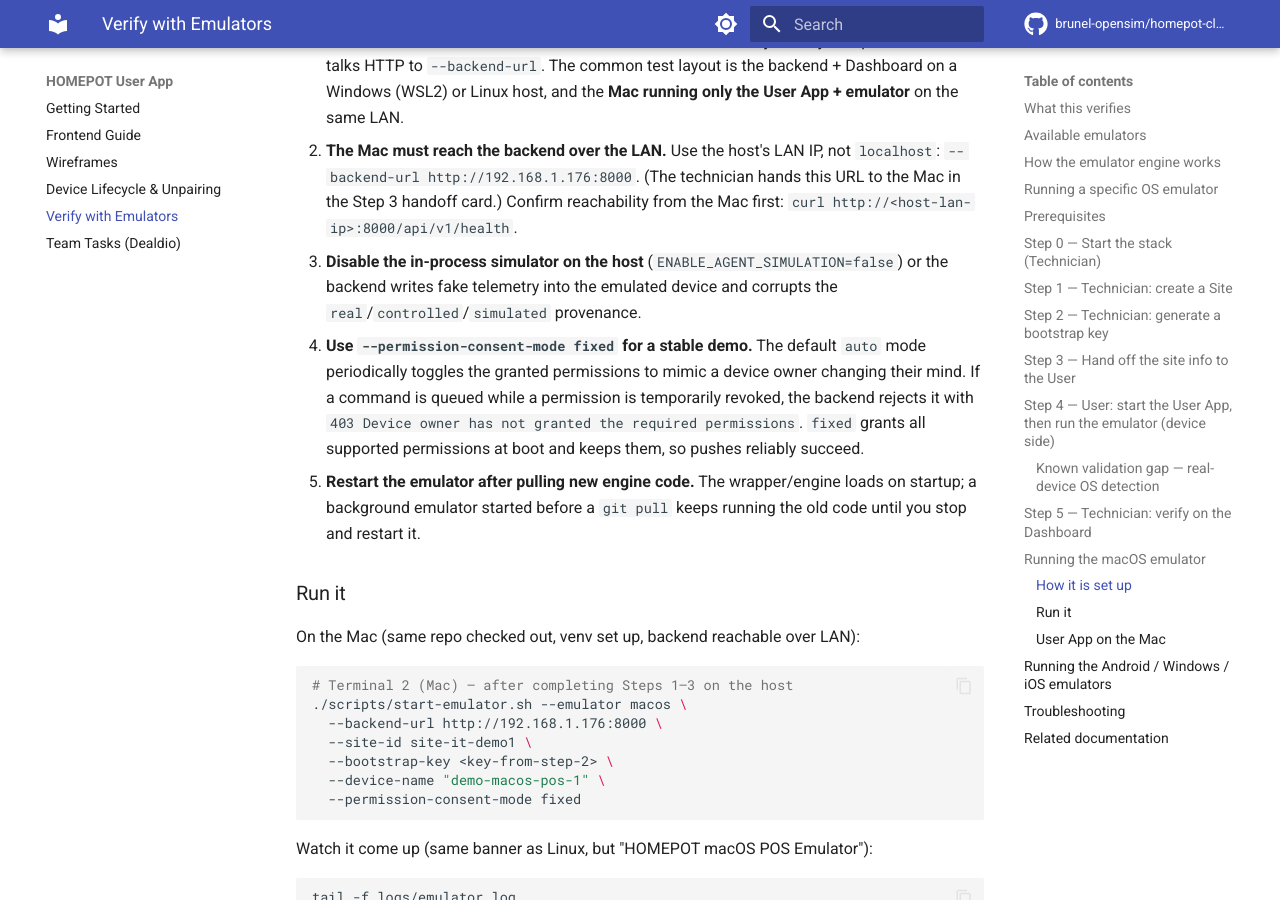
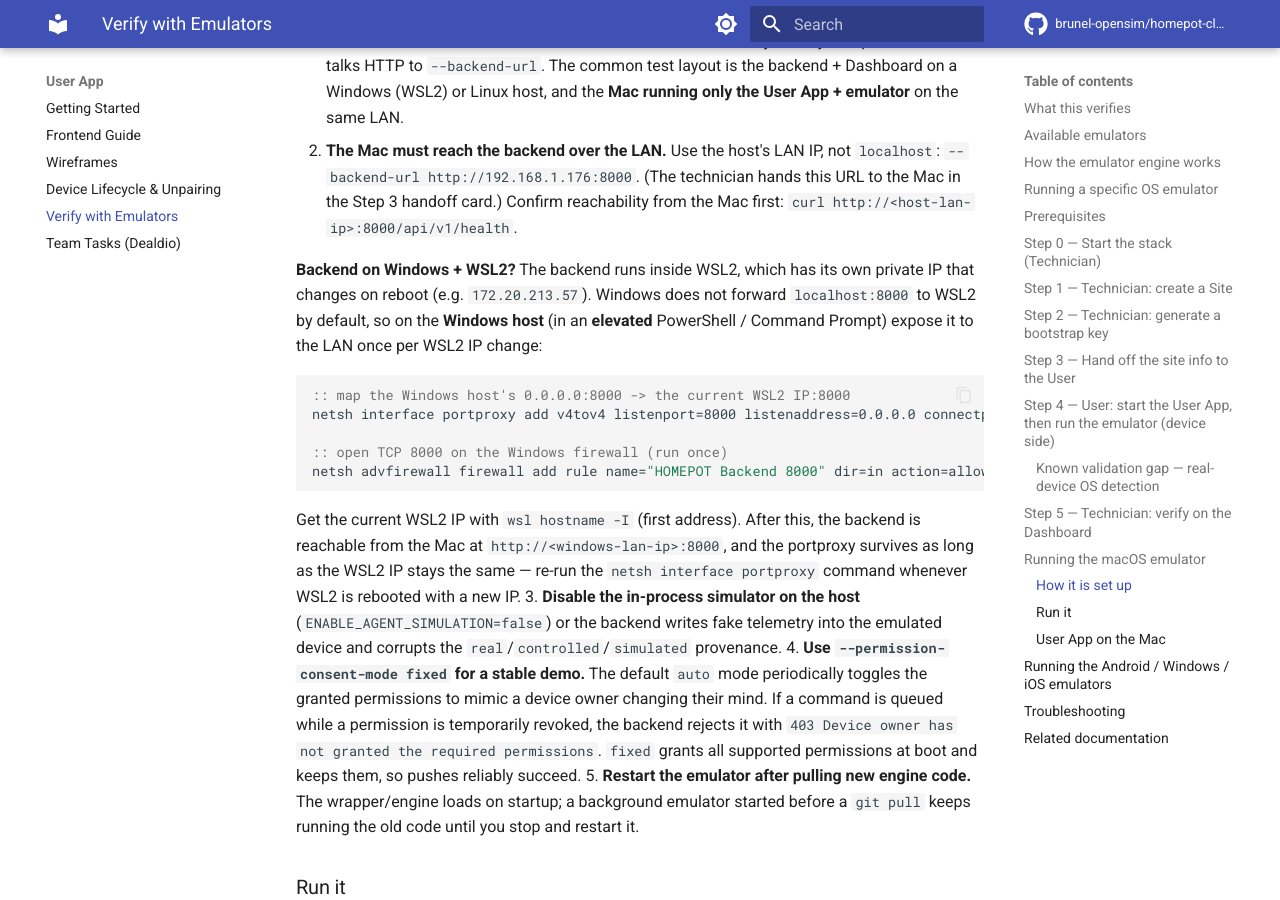
Before and after one commit to brunel-opensim/homepot-client, an MkDocs documentation site: the page built from docs/verify-user-app-with-emulators.md, in a window 1280 px wide and 900 px high, scrolled down 10758 px. Built offline with MkDocs 1.6.1 and Material for MkDocs 9.7.7, drawn with Linux system fonts in a browser that asks for light colours; comment, search, counter and statistics services are not loaded; the version menu is left out; some of the changed text lies outside the part shown.

Commit message:
docs: rename nav to 'User App' and document Windows+WSL2 backend exposure
- Rename 'HOMEPOT User App' to 'User App' in the mkdocs nav
- Document the Windows host netsh portproxy + firewall commands needed to
  expose the WSL2-hosted backend on the LAN (with the wsl hostname -I tip
  and reboot caveat), so other technicians can reproduce the setup
- Add a troubleshooting link to the new section

````diff
--- a/docs/verify-user-app-with-emulators.md
+++ b/docs/verify-user-app-with-emulators.md
@@ -449,6 +449,26 @@ matter are:
    `--backend-url http://192.168.1.176:8000`. (The technician hands this URL
    to the Mac in the Step 3 handoff card.) Confirm reachability from the Mac
    first: `curl http://<host-lan-ip>:8000/api/v1/health`.
+
+   **Backend on Windows + WSL2?** The backend runs inside WSL2, which has its
+   own private IP that changes on reboot (e.g. `172.20.213.57`). Windows does
+   not forward `localhost:8000` to WSL2 by default, so on the **Windows host**
+   (in an **elevated** PowerShell / Command Prompt) expose it to the LAN once
+   per WSL2 IP change:
+
+   ```bat
+   :: map the Windows host's 0.0.0.0:8000 -> the current WSL2 IP:8000
+   netsh interface portproxy add v4tov4 listenport=8000 listenaddress=0.0.0.0 connectport=8000 connectaddress=172.20.213.57
+
+   :: open TCP 8000 on the Windows firewall (run once)
+   netsh advfirewall firewall add rule name="HOMEPOT Backend 8000" dir=in action=allow protocol=TCP localport=8000
+   ```
+
+   Get the current WSL2 IP with `wsl hostname -I` (first address). After this,
+   the backend is reachable from the Mac at `http://<windows-lan-ip>:8000`,
+   and the portproxy survives as long as the WSL2 IP stays the same — re-run
+   the `netsh interface portproxy` command whenever WSL2 is rebooted with a
+   new IP.
 3. **Disable the in-process simulator on the host**
    (`ENABLE_AGENT_SIMULATION=false`) or the backend writes fake telemetry into
    the emulated device and corrupts the `real`/`controlled`/`simulated`
--- a/mkdocs.yml
+++ b/mkdocs.yml
@@ -181,7 +181,7 @@ nav:
           - Real Device Transition: real-device-transition.md
           - Team Tasks (Readiness): real-device-readiness-tasks.md
 
-  - HOMEPOT User App:
+  - User App:
       - Getting Started: get_start_userapp.md
       - Frontend Guide: user-app-frontend-guide.md
       - Wireframes: user-app-wireframes.md
````
Also changed, not shown: other parts of docs/verify-user-app-with-emulators.md (+1 -1 lines).
